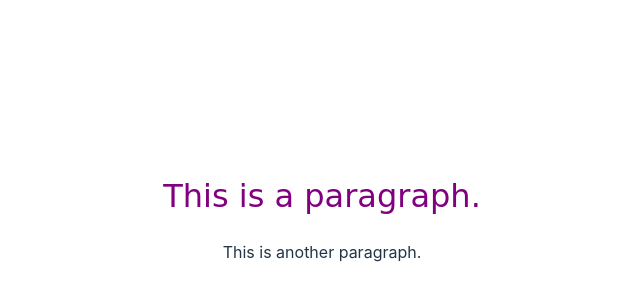
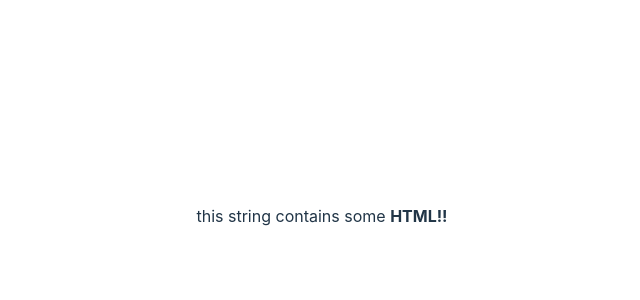
Before and after one commit to jung-ho-1231/study-svelte-tutorial, a Svelte app: page / in a window 1280 px wide. Shown: the part 184-484 px from the top of the page, without its empty margins (318-958 px from the left). Built offline with nearby package versions, Linux system fonts and the light colour scheme.

Commit message:
1.Introduction / HTML tags

```diff
--- a/src/App.svelte
+++ b/src/App.svelte
@@ -1,14 +1,5 @@
 <script>
-    import Nested from "./Nested.svelte";
+    let string = "this string contains some <strong>HTML!!</strong>";
 </script>
 
-<p>This is a paragraph.</p>
-<Nested />
-
-<style>
-    p {
-        color: purple;
-        font-family: "Comic Sans MS", cursive;
-        font-size: 2em;
-    }
-</style>
+<p>{@html string}</p>
```
